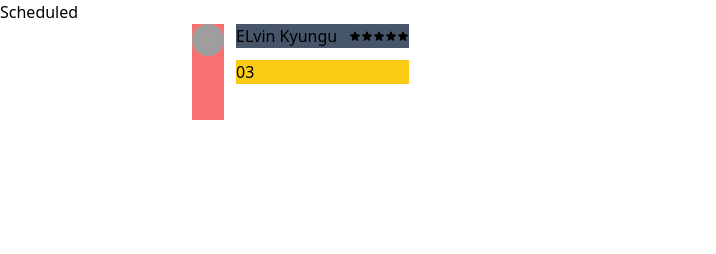
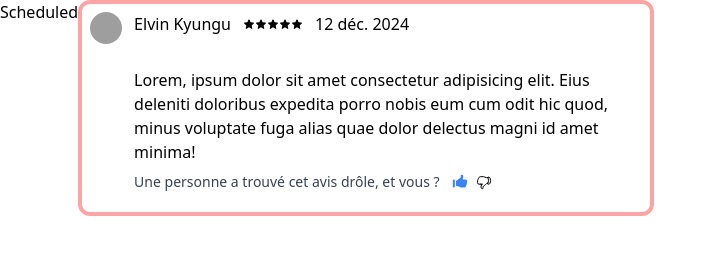
Before and after one commit to ElvinKyungu/card_superposee, a website: page src/index.html in a window 1280 px wide. Shown: the whole page, without its empty margins (0-716 px from the left). Drawn offline with Linux system fonts and the light colour scheme; grey boxes are pictures that could not be loaded.

Commit message:
🥳 finish first card

```diff
--- a/src/index.html
+++ b/src/index.html
@@ -6,25 +6,22 @@
   <link href="./output.css" rel="stylesheet">
 </head>
 <body>
-  <div>
+  <div class="flex">
     <header>
       <h1>Scheduled</h1>
     </header>
     <main>
       <div class="max-w-sm w-full lg:max-w-xl lg:flex">
-        <div class="h-48 lg:h-auto lg:w-48 flex-none bg-cover rounded-t lg:rounded-t-none lg:rounded-l text-center overflow-hidden" style="background-image: url('/img/card-left.jpg')" title="Woman holding a mug">
-        </div>
-        <d
-          <div class="flex flex-col">
-            <div class="grid grid-rows-3 grid-flow-col gap-3">
-              <div class="row-span-3 bg-red-400 ...">
+        <div class="flex flex-col border-4 border-red-300 bg-white rounded-xl p-2">
+          <div class="grid grid-rows-2 grid-flow-col gap-3">
+            <div class="row-span-3">
               <div class="flex items-center">
                 <img alt="Placeholder" class="block rounded-full" src="https://picsum.photos/32/32/?random">
               </div>
             </div>
-              <div class="col-span-2 bg-slate-600 ...">
+            <div class="col-span-2 h-8">
               <div class="flex items-center gap-3">
-                  <span>ELvin Kyungu</span>
+                <span>Elvin Kyungu</span>
                 <div class="flex">
                   <svg xmlns="http://www.w3.org/2000/svg" viewBox="0 0 20 20" fill="currentColor" class="w-3 h-3">
                       <path fill-rule="evenodd" d="M10.868 2.884c-.321-.772-1.415-.772-1.736 0l-1.83 4.401-4.753.381c-.833.067-1.171 1.107-.536 1.651l3.62 3.102-1.106 4.637c-.194.813.691 1.456 1.405 1.02L10 15.591l4.069 2.485c.713.436 1.598-.207 1.404-1.02l-1.106-4.637 3.62-3.102c.635-.544.297-1.584-.536-1.65l-4.752-.382-1.831-4.401Z" clip-rule="evenodd" />
@@ -42,12 +39,27 @@
                     <path fill-rule="evenodd" d="M10.868 2.884c-.321-.772-1.415-.772-1.736 0l-1.83 4.401-4.753.381c-.833.067-1.171 1.107-.536 1.651l3.62 3.102-1.106 4.637c-.194.813.691 1.456 1.405 1.02L10 15.591l4.069 2.485c.713.436 1.598-.207 1.404-1.02l-1.106-4.637 3.62-3.102c.635-.544.297-1.584-.536-1.65l-4.752-.382-1.831-4.401Z" clip-rule="evenodd" />
                   </svg>
                 </div>
+                <p>12 déc. 2024</p>
               </div>
             </div>
-              <div class="col-span-2 bg-yellow-400 ...">03</div>
+            <div class="col-span-2 -mt-10">
+              <div class="content">
+                <p>Lorem, ipsum dolor sit amet consectetur adipisicing elit. Eius deleniti doloribus expedita porro nobis eum cum odit hic quod, minus voluptate fuga alias quae dolor delectus magni id amet minima!</p>
+                <div class="flex items-center gap-3 mt-2">
+                  <p class="text-sm text-gray-700">Une personne a trouvé cet avis drôle, et vous ? </p>
+                  <div class="flex gap-2  ">
+                    <svg xmlns="http://www.w3.org/2000/svg" viewBox="0 0 20 20" fill="currentColor" class="w-4 h-4 text-blue-500">
+                      <path d="M1 8.25a1.25 1.25 0 1 1 2.5 0v7.5a1.25 1.25 0 1 1-2.5 0v-7.5ZM11 3V1.7c0-.268.14-.526.395-.607A2 2 0 0 1 14 3c0 .995-.182 1.948-.514 2.826-.204.54.166 1.174.744 1.174h2.52c1.243 0 2.261 1.01 2.146 2.247a23.864 23.864 0 0 1-1.341 5.974C17.153 16.323 16.072 17 14.9 17h-3.192a3 3 0 0 1-1.341-.317l-2.734-1.366A3 3 0 0 0 6.292 15H5V8h.963c.685 0 1.258-.483 1.612-1.068a4.011 4.011 0 0 1 2.166-1.73c.432-.143.853-.386 1.011-.814.16-.432.248-.9.248-1.388Z" />
+                    </svg>
+                    <svg xmlns="http://www.w3.org/2000/svg" fill="none" viewBox="0 0 24 24" stroke-width="1.5" stroke="currentColor" class="w-4 h-4">
+                      <path stroke-linecap="round" stroke-linejoin="round" d="M7.498 15.25H4.372c-1.026 0-1.945-.694-2.054-1.715a12.137 12.137 0 0 1-.068-1.285c0-2.848.992-5.464 2.649-7.521C5.287 4.247 5.886 4 6.504 4h4.016a4.5 4.5 0 0 1 1.423.23l3.114 1.04a4.5 4.5 0 0 0 1.423.23h1.294M7.498 15.25c.618 0 .991.724.725 1.282A7.471 7.471 0 0 0 7.5 19.75 2.25 2.25 0 0 0 9.75 22a.75.75 0 0 0 .75-.75v-.633c0-.573.11-1.14.322-1.672.304-.76.93-1.33 1.653-1.715a9.04 9.04 0 0 0 2.86-2.4c.498-.634 1.226-1.08 2.032-1.08h.384m-10.253 1.5H9.7m8.075-9.75c.01.05.027.1.05.148.593 1.2.925 2.55.925 3.977 0 1.487-.36 2.89-.999 4.125m.023-8.25c-.076-.365.183-.75.575-.75h.908c.889 0 1.713.518 1.972 1.368.339 1.11.521 2.287.521 3.507 0 1.553-.295 3.036-.831 4.398-.306.774-1.086 1.227-1.918 1.227h-1.053c-.472 0-.745-.556-.5-.96a8.95 8.95 0 0 0 .303-.54" />
+                    </svg>
                   </div>
                 </div>
-        </d>
+              </div>
+            </div>
+          </div>
+        </div>
       </div>
     </main>
   </div>
```
Also changed, not shown: src/output.css. Lines whose indentation alone changed are shown as unchanged.
